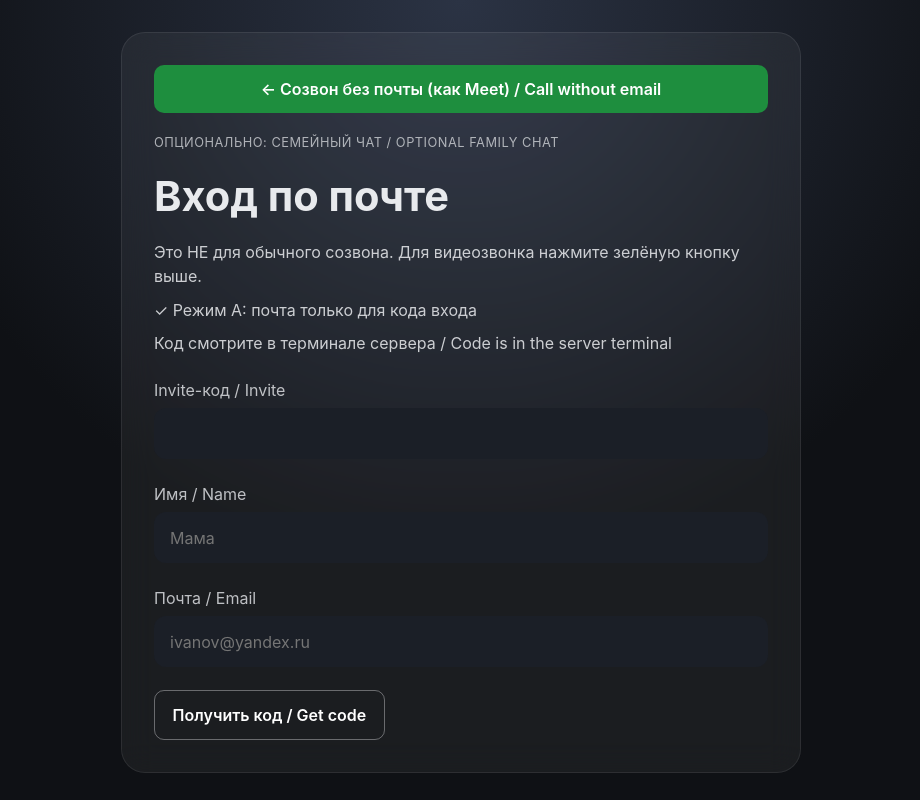
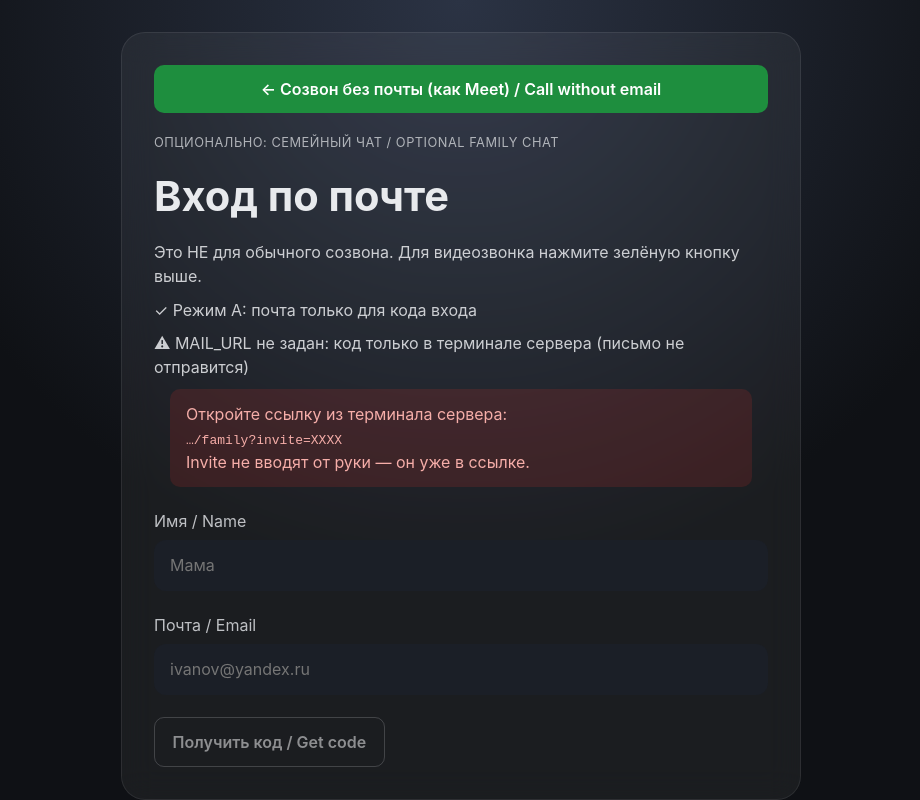
Before and after one commit to RatseevTimur/video-chat, a React (Vite) app in the folder client/: page /family in a window 1280 px wide. Shown: the whole page, without its empty margins (179-1099 px from the left). Built offline with nearby package versions, Linux system fonts and the light colour scheme; no server answers.

Commit message:
Clarify family invite comes from the server link, not a manual field
Hide the invite input when the code is already in the URL and block submit without it.

```diff
--- a/client/src/components/AuthGate.jsx
+++ b/client/src/components/AuthGate.jsx
@@ -124,16 +124,25 @@ const AuthGate = ({ children }) => {
         </p>
         <p className="lead">
           {mailOn
-            ? 'Код придёт на почту / Code arrives by email'
-            : 'Код смотрите в терминале сервера / Code is in the server terminal'}
+            ? '✓ SMTP настроен: код уйдёт на почту'
+            : '⚠ MAIL_URL не задан: код только в терминале сервера (письмо не отправится)'}
         </p>
 
         {step === 'form' ? (
           <form onSubmit={start}>
-            <label className="field">
-              <span>Invite-код / Invite</span>
-              <input required value={invite} onChange={(e) => setInvite(e.target.value)} />
-            </label>
+            {invite ? (
+              <p className="lead" style={{ color: '#81c995' }}>
+                ✓ Invite из ссылки — руками вводить не нужно
+              </p>
+            ) : (
+              <div className="error">
+                Откройте ссылку из терминала сервера:
+                <br />
+                <code>…/family?invite=XXXX</code>
+                <br />
+                Invite не вводят от руки — он уже в ссылке.
+              </div>
+            )}
             <label className="field">
               <span>Имя / Name</span>
               <input value={name} maxLength={24} onChange={(e) => setName(e.target.value)} placeholder="Мама" />
@@ -142,7 +151,7 @@ const AuthGate = ({ children }) => {
               <span>Почта / Email</span>
               <input type="email" required value={email} onChange={(e) => setEmail(e.target.value)} placeholder="ivanov@yandex.ru" />
             </label>
-            <button type="submit" className="btn btn-outline" disabled={busy}>
+            <button type="submit" className="btn btn-outline" disabled={busy || !invite}>
               Получить код / Get code
             </button>
           </form>
```
